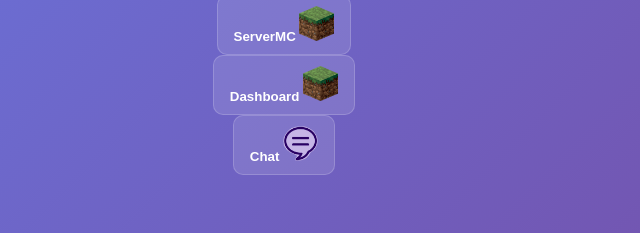
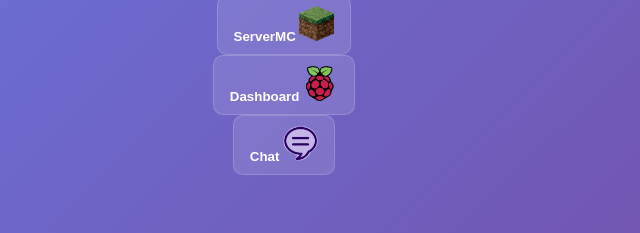
Before and after one commit to Tinisius/Mensajeria, a website: page client/index.html in a window 1280 px wide. Shown: the part 381-614 px from the top of the page, 356-996 px from the left. Drawn offline with Linux system fonts and the light colour scheme.

Commit message:
agrego icono

```diff
--- a/client/index.html
+++ b/client/index.html
@@ -5,6 +5,7 @@
     <meta name="viewport" content="width=device-width, initial-scale=1.0" />
     <title>Tinisius</title>
     <link rel="stylesheet" href="./styles.css" />
+    <link rel="icon" href="assets/favicon.ico" type="image/x-icon" />
   </head>
   <body style="display: flex; flex-direction: column">
     <h1>
@@ -21,7 +22,7 @@
     <a href="/raspberry">
       <button class="stockBtn">
         Dashboard
-        <img class="icon" src="assets/minecraft.ico" />
+        <img class="icon" src="assets/raspberry.ico" />
       </button>
     </a>
     <a href="/chat">
```
Also changed, not shown: client/assets/favicon.ico (added).
